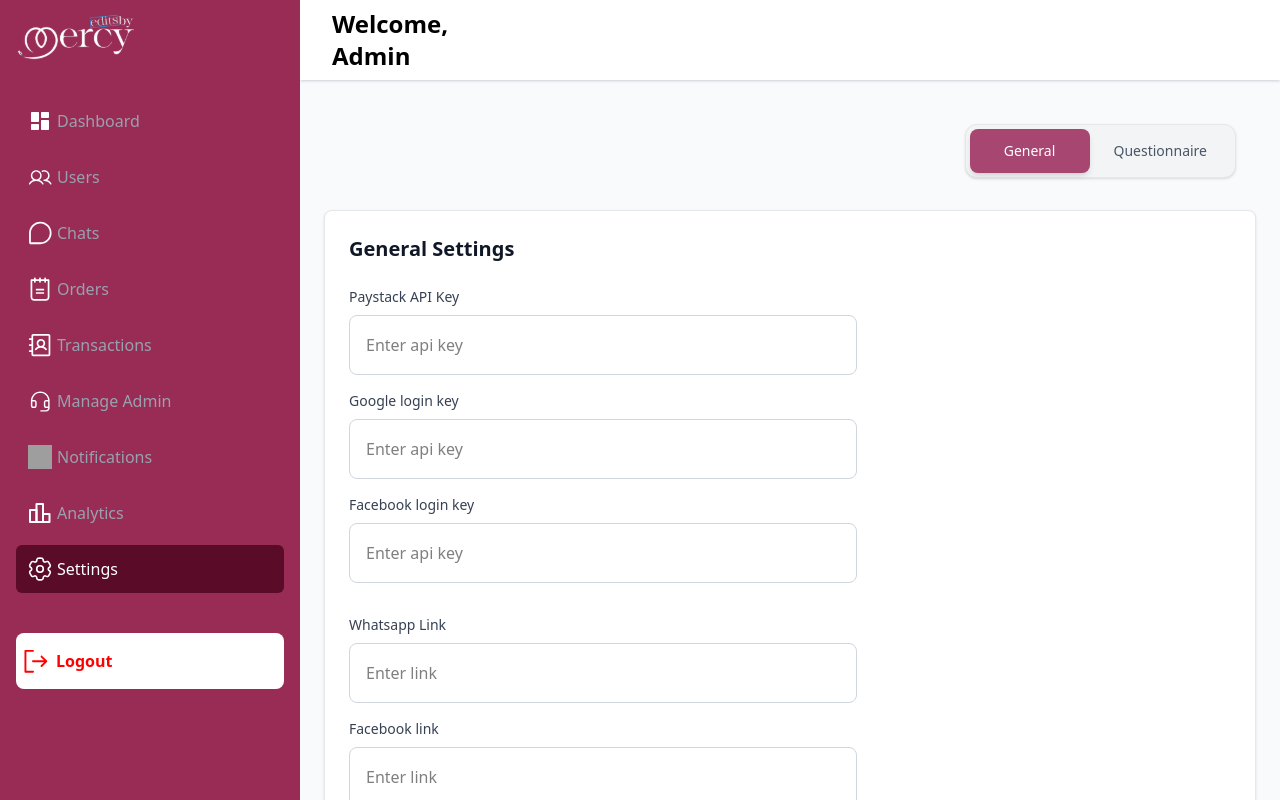
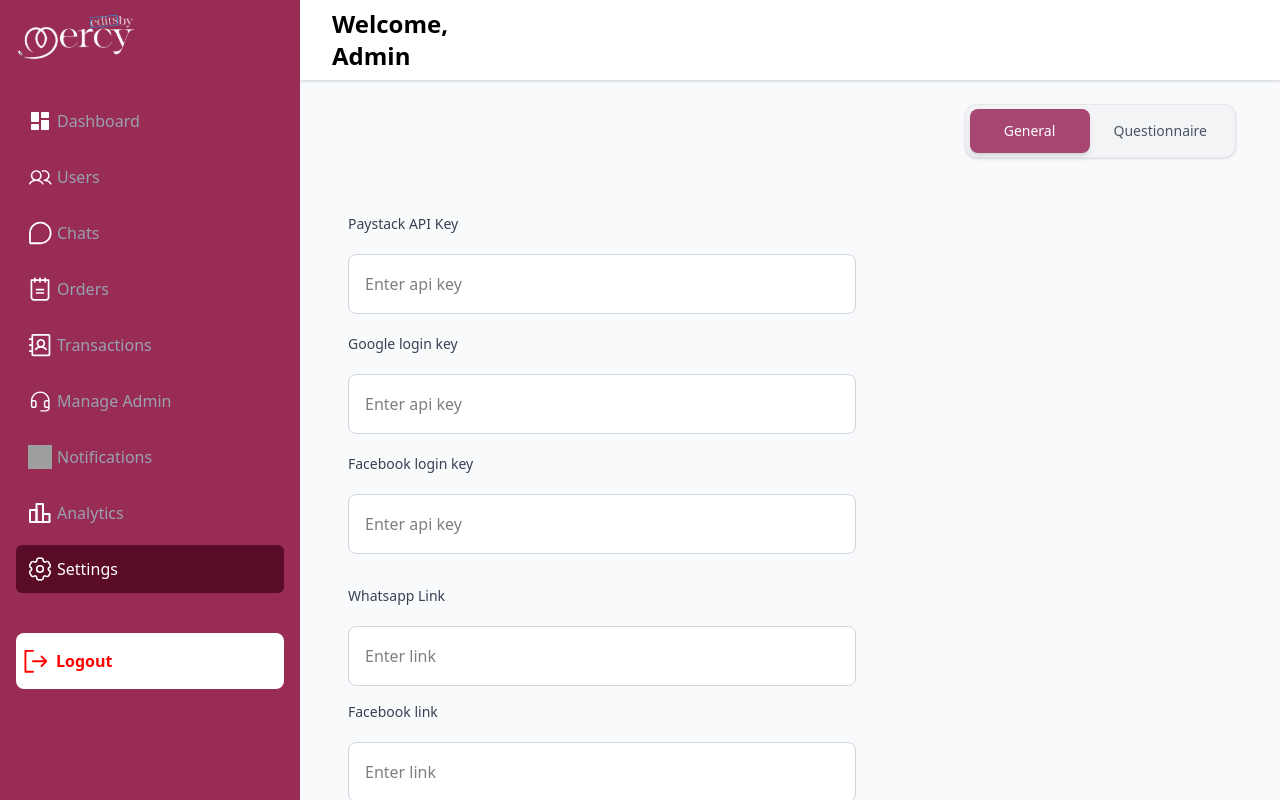
Before and after one commit to Muhammad-Umair-developer/Mercy-Dashboard, a React (Vite) app: page /settings in a window 1280 px wide. Built offline with nearby package versions, Linux system fonts and the light colour scheme; sample sign-in values are in the browser's storage; grey boxes are pictures that could not be loaded.

Commit message:
Settings.tsx file fixed

```diff
--- a/src/pages/settings/Settings.tsx
+++ b/src/pages/settings/Settings.tsx
@@ -108,7 +108,7 @@ const Settings = () => {
             <div></div>
 
             {/* Toggle Button - Top Right */}
-            <div className="flex bg-gray-100 p-1 rounded-xl border border-gray-200 shadow-sm mt-5 mr-5">
+            <div className="flex bg-gray-100 p-1 rounded-xl border border-gray-200 shadow-sm  mr-5">
               <button
                 onClick={() => setActiveTab("General")}
                 className={`px-6 py-3 rounded-lg cursor-pointer text-sm font-medium transition-all duration-200 min-w-[120px] ${
@@ -134,48 +134,48 @@ const Settings = () => {
         </div>
 
         {/* Content Area */}
-        <div className="bg-white rounded-lg shadow-sm border border-gray-200 min-h-[600px]">
+        <div className=" min-h-[600px]">
           {activeTab === "General" && (
             <div className="p-6">
-              <h2 className="text-xl font-semibold text-gray-900 mb-6">
+              {/* <h2 className="text-xl font-semibold text-gray-900 mb-6">
                 General Settings
-              </h2>
+              </h2> */}
 
               {/* API Keys Section */}
               <div className="space-y-6">
-                <div className="space-y-4">
+                <div className="space-y-5">
                   <div>
-                    <label className="block text-sm font-medium text-gray-700 mb-2">
+                    <label className="block text-sm font-medium text-gray-700 mb-3">
                       Paystack API Key
                     </label>
                     <input
                       type="text"
                       placeholder="Enter api key"
-                      className="px-4 py-3 border border-gray-300 rounded-lg focus:ring-2 focus:ring-[#A84672] focus:border-[#A84672] outline-none transition-colors bg-white"
+                      className="px-4 py-3 mt-2 border border-gray-300 rounded-lg focus:ring-2 focus:ring-[#A84672] focus:border-[#A84672] outline-none transition-colors bg-white"
                       style={{ width: "508px", height: "60px" }}
                     />
                   </div>
 
                   <div>
-                    <label className="block text-sm font-medium text-gray-700 mb-2">
+                    <label className="block text-sm font-medium text-gray-700 mb-3">
                       Google login key
                     </label>
                     <input
                       type="text"
                       placeholder="Enter api key"
-                      className="px-4 py-3 border border-gray-300 rounded-lg focus:ring-2 focus:ring-[#A84672] focus:border-[#A84672] outline-none transition-colors bg-white"
+                      className="px-4 py-3 mt-2 border border-gray-300 rounded-lg focus:ring-2 focus:ring-[#A84672] focus:border-[#A84672] outline-none transition-colors bg-white"
                       style={{ width: "508px", height: "60px" }}
                     />
                   </div>
 
                   <div>
-                    <label className="block text-sm font-medium text-gray-700 mb-2">
+                    <label className="block text-sm font-medium text-gray-700 mb-3">
                       Facebook login key
                     </label>
                     <input
                       type="text"
                       placeholder="Enter api key"
-                      className="px-4 py-3 border border-gray-300 rounded-lg focus:ring-2 focus:ring-[#A84672] focus:border-[#A84672] outline-none transition-colors bg-white"
+                      className="px-4 py-3 mt-2 border border-gray-300 rounded-lg focus:ring-2 focus:ring-[#A84672] focus:border-[#A84672] outline-none transition-colors bg-white"
                       style={{ width: "508px", height: "60px" }}
                     />
                   </div>
@@ -184,49 +184,49 @@ const Settings = () => {
                 {/* Social Media Links Section */}
                 <div className="mt-8 space-y-4">
                   <div>
-                    <label className="block text-sm font-medium text-gray-700 mb-2">
+                    <label className="block text-sm font-medium text-gray-700 mb-3">
                       Whatsapp Link
                     </label>
                     <input
                       type="url"
                       placeholder="Enter link"
-                      className="px-4 py-3 border border-gray-300 rounded-lg focus:ring-2 focus:ring-[#A84672] focus:border-[#A84672] outline-none transition-colors bg-white"
+                      className="px-4 py-3 mt-2 border border-gray-300 rounded-lg focus:ring-2 focus:ring-[#A84672] focus:border-[#A84672] outline-none transition-colors bg-white"
                       style={{ width: "508px", height: "60px" }}
                     />
                   </div>
 
                   <div>
-                    <label className="block text-sm font-medium text-gray-700 mb-2">
+                    <label className="block text-sm font-medium text-gray-700 mb-3">
                       Facebook link
                     </label>
                     <input
                       type="url"
                       placeholder="Enter link"
-                      className="px-4 py-3 border border-gray-300 rounded-lg focus:ring-2 focus:ring-[#A84672] focus:border-[#A84672] outline-none transition-colors bg-white"
+                      className="px-4 py-3 mt-2 border border-gray-300 rounded-lg focus:ring-2 focus:ring-[#A84672] focus:border-[#A84672] outline-none transition-colors bg-white"
                       style={{ width: "508px", height: "60px" }}
                     />
                   </div>
 
                   <div>
-                    <label className="block text-sm font-medium text-gray-700 mb-2">
+                    <label className="block text-sm font-medium text-gray-700 mb-3">
                       Instagram link
                     </label>
                     <input
                       type="url"
                       placeholder="Enter link"
-                      className="px-4 py-3 border border-gray-300 rounded-lg focus:ring-2 focus:ring-[#A84672] focus:border-[#A84672] outline-none transition-colors bg-white"
+                      className="px-4 py-3 mt-2 border border-gray-300 rounded-lg focus:ring-2 focus:ring-[#A84672] focus:border-[#A84672] outline-none transition-colors bg-white"
                       style={{ width: "508px", height: "60px" }}
                     />
                   </div>
 
                   <div>
-                    <label className="block text-sm font-medium text-gray-700 mb-2">
+                    <label className="block text-sm font-medium text-gray-700 mb-3">
                       X link
                     </label>
                     <input
                       type="url"
                       placeholder="Enter link"
-                      className="px-4 py-3 border border-gray-300 rounded-lg focus:ring-2 focus:ring-[#A84672] focus:border-[#A84672] outline-none transition-colors bg-white"
+                      className="px-4 py-3 mt-2 border border-gray-300 rounded-lg focus:ring-2 focus:ring-[#A84672] focus:border-[#A84672] outline-none transition-colors bg-white"
                       style={{ width: "508px", height: "60px" }}
                     />
                   </div>
@@ -236,7 +236,7 @@ const Settings = () => {
                 <div className="mt-8">
                   <button
                     className="bg-[#A84672] text-white py-3 px-6 rounded-lg hover:bg-[#8e3a5f] transition-colors font-medium cursor-pointer"
-                    style={{ width: "126px", height: "60px" }}
+                    style={{ width: "120px", height: "50px" }}
                   >
                     Save
                   </button>
```
